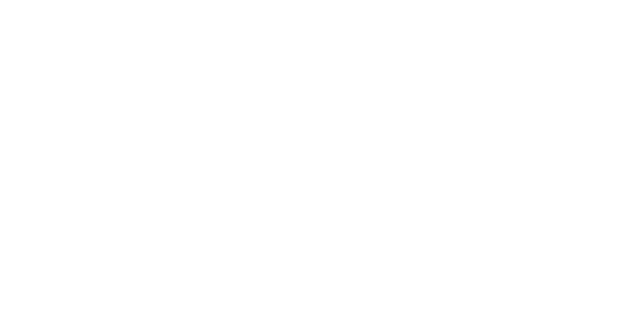
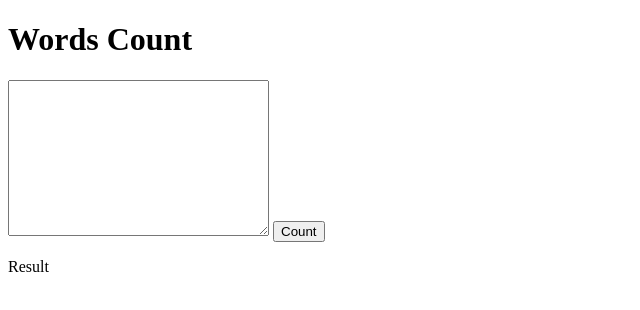
Before and after one commit to Ozael/words-count, a plain HTML site: page index.html in a window 1280 px wide. Shown: the whole page, without its empty margins (0-640 px from the left). Drawn offline with Linux system fonts and the light colour scheme.

Commit message:
html finished

```diff
--- a/index.html
+++ b/index.html
@@ -6,5 +6,12 @@
     <meta name="viewport" content="width=device-width, initial-scale=1.0" />
     <title>Words Count</title>
   </head>
-  <body></body>
+  <body>
+    <div id="container">
+      <h1>Words Count</h1>
+      <textarea id="textarea" cols="30" rows="10"></textarea>
+      <button>Count</button>
+      <p id="result">Result</p>
+    </div>
+  </body>
 </html>
```
